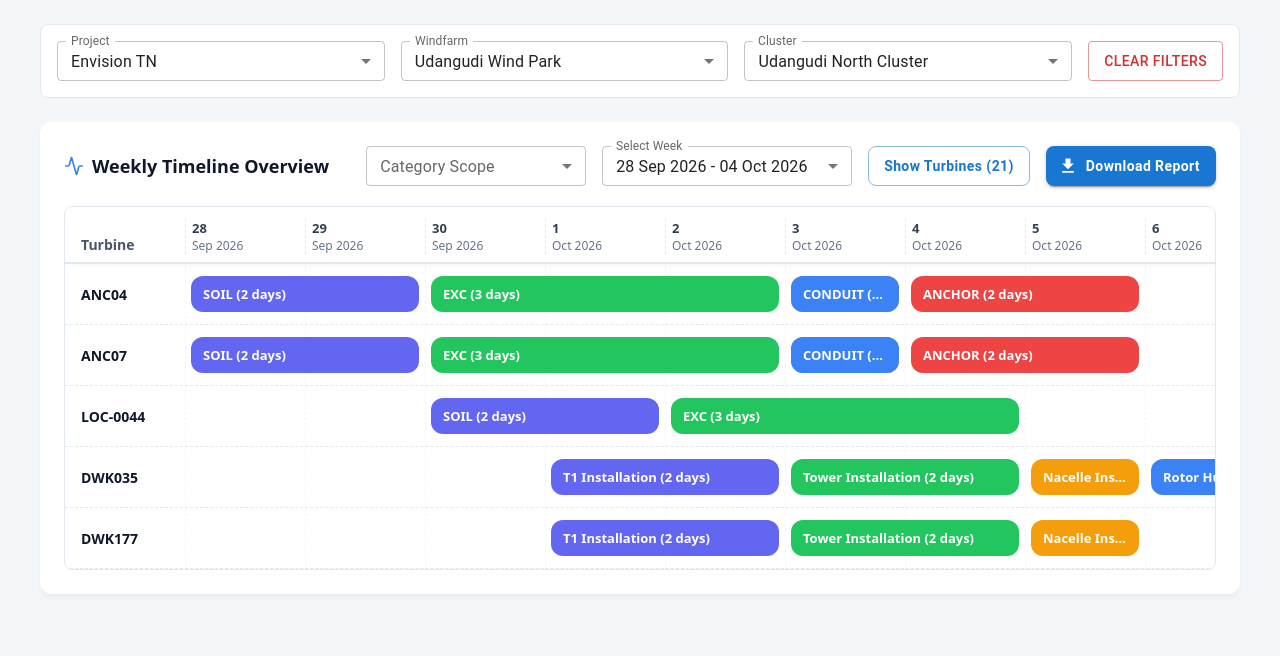
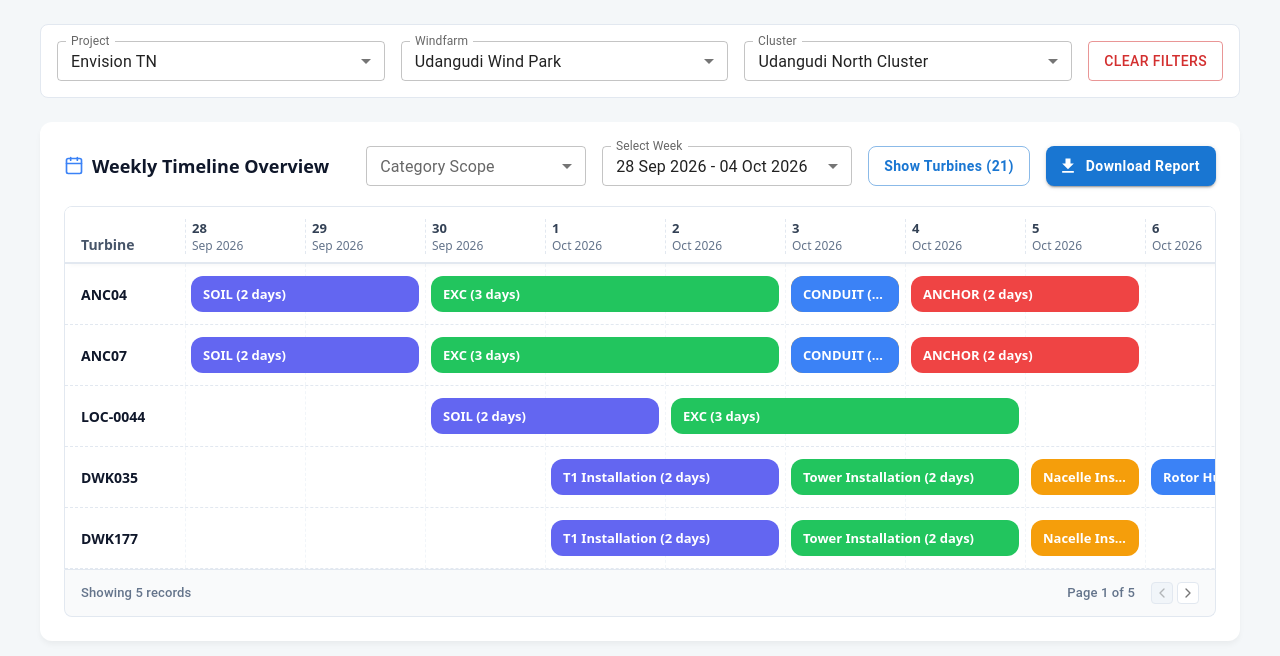
Before and after one commit to keyurr26/React-WTG-Monitoring-UI, a React (Vite) app in the folder Monitoring UI/: page / in a window 1280 px wide. Shown: the top 656 px of the page. Built offline with nearby package versions, Linux system fonts and the light colour scheme.

Commit message:
footer add
table count

```diff
--- a/Monitoring UI/src/pages/WeeklyActivityDashboard.jsx
+++ b/Monitoring UI/src/pages/WeeklyActivityDashboard.jsx
@@ -1,7 +1,7 @@
 import React, { useState, useMemo, useEffect, useRef, useCallback } from 'react';
 import '../styles/WeeklyActivityDashboard.css';
-import { ChevronDown, ChevronUp, Calendar, Target, Settings, Clock, Activity } from 'lucide-react';
-import { Box, Paper, FormControl, InputLabel, Select, MenuItem, Typography, Button } from '@mui/material';
+import { ChevronDown, ChevronUp, ChevronLeft, ChevronRight, Calendar, Target, Settings, Clock, Activity } from 'lucide-react';
+import { Box, Paper, FormControl, InputLabel, Select, MenuItem, Typography, Button, IconButton } from '@mui/material';
 import CalendarMonthIcon from '@mui/icons-material/CalendarMonth';
 import DownloadIcon from '@mui/icons-material/Download';
 
@@ -148,6 +148,8 @@ const WeeklyActivityDashboard = () => {
 
   const [categoryFilter, setCategoryFilter] = useState('');
   const [showAllData, setShowAllData] = useState(false);
+  const [currentPage, setCurrentPage] = useState(1);
+  const recordsPerPage = 5;
 
   const { categories, availableCategories, stats, timelineDates, computedStartStr, computedEndStr, filteredTurbines } = useMemo(() => {
     let totalActivities = 0;
@@ -212,6 +214,17 @@ const WeeklyActivityDashboard = () => {
       filteredTurbines: filteredTurbinesList
     };
   }, [categoryFilter, rawData]);
+
+  useEffect(() => {
+    setCurrentPage(1);
+  }, [categoryFilter, selectedWeekId, showAllData]);
+
+  const totalRecords = filteredTurbines.length;
+  const currentRecordsPerPage = showAllData ? Math.max(totalRecords, 1) : recordsPerPage;
+  const totalPages = Math.ceil(totalRecords / currentRecordsPerPage) || 1;
+  const safeCurrentPage = Math.min(currentPage, totalPages);
+  const startIndex = (safeCurrentPage - 1) * currentRecordsPerPage;
+  const currentRecords = filteredTurbines.slice(startIndex, startIndex + currentRecordsPerPage);
 
   const handleDownloadReport = () => {
     // 1. Setup CSV headers
@@ -284,7 +297,7 @@ const WeeklyActivityDashboard = () => {
         <div className="dashboard-card timeline-section">
           <div style={{ display: 'flex', justifyContent: 'space-between', alignItems: 'center', marginBottom: '20px' }}>
             <h2 className="timeline-title" style={{ margin: 0 }}>
-              <Activity size={20} style={{ marginRight: '8px', color: '#3b82f6' }} />
+              <Calendar size={20} style={{ marginRight: '8px', color: '#3b82f6' }} />
               Weekly Timeline Overview
             </h2>
             <div style={{ display: 'flex', gap: '16px', alignItems: 'center' }}>
@@ -313,7 +326,7 @@ const WeeklyActivityDashboard = () => {
                   ))}
                 </Select>
               </FormControl>
-              {filteredTurbines.length > 5 && (
+              {filteredTurbines.length > recordsPerPage && (
                 <Button
                   variant="outlined"
                   onClick={() => setShowAllData(!showAllData)}
@@ -334,7 +347,7 @@ const WeeklyActivityDashboard = () => {
             </div>
           </div>
 
-          <div className="timeline-scroll-container" ref={scrollContainerRef}>
+          <div className="timeline-scroll-container" ref={scrollContainerRef} style={{ borderBottomLeftRadius: 0, borderBottomRightRadius: 0 }}>
             <div className="timeline-wrapper">
               <div className="timeline-header" style={{ display: 'grid', gridTemplateColumns: `120px repeat(${timelineDates.length}, minmax(${colWidth}px, 1fr))` }}>
                 <div className="timeline-turbine-label">Turbine</div>
@@ -350,7 +363,7 @@ const WeeklyActivityDashboard = () => {
                 ))}
               </div>
 
-              {(showAllData ? filteredTurbines : filteredTurbines.slice(0, 5)).map(t => (
+              {currentRecords.map(t => (
                 <div key={t.turbine} className="timeline-row" style={{ display: 'grid', gridTemplateColumns: `120px repeat(${timelineDates.length}, minmax(${colWidth}px, 1fr))` }}>
                   <div className="timeline-row-label">{t.turbine}</div>
                   {/* Background grid lines drawn directly into the parent grid cells */}
@@ -402,6 +415,35 @@ const WeeklyActivityDashboard = () => {
               ))}
             </div>
           </div>
+
+          <div style={{ display: 'flex', justifyContent: 'space-between', alignItems: 'center', padding: '12px 16px', border: '1px solid #e2e8f0', borderTop: 'none', backgroundColor: '#f9fafb', borderBottomLeftRadius: '8px', borderBottomRightRadius: '8px' }}>
+            <Typography variant="body2" sx={{ color: '#64748b', fontWeight: 500, fontSize: '13px' }}>
+              Showing {currentRecords.length} records
+            </Typography>
+            <div style={{ display: 'flex', alignItems: 'center', gap: '16px' }}>
+              <Typography variant="body2" sx={{ color: '#64748b', fontWeight: 500, fontSize: '13px' }}>
+                Page {safeCurrentPage} of {totalPages}
+              </Typography>
+              <div style={{ display: 'flex', gap: '4px' }}>
+                <IconButton
+                  size="small"
+                  onClick={() => setCurrentPage(p => Math.max(1, p - 1))}
+                  disabled={safeCurrentPage === 1}
+                  sx={{ border: '1px solid #e2e8f0', borderRadius: '4px', padding: '2px', backgroundColor: '#fff', '&:disabled': { backgroundColor: '#f1f5f9' } }}
+                >
+                  <ChevronLeft size={16} />
+                </IconButton>
+                <IconButton
+                  size="small"
+                  onClick={() => setCurrentPage(p => Math.min(totalPages, p + 1))}
+                  disabled={safeCurrentPage === totalPages}
+                  sx={{ border: '1px solid #e2e8f0', borderRadius: '4px', padding: '2px', backgroundColor: '#fff', '&:disabled': { backgroundColor: '#f1f5f9' } }}
+                >
+                  <ChevronRight size={16} />
+                </IconButton>
+              </div>
+            </div>
+          </div>
         </div>
 
       </div>
```
Also changed, not shown: 3 other files (tests, documents, lock files or other folders).
